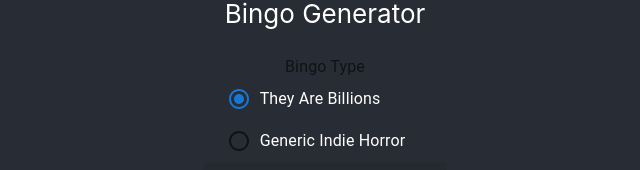
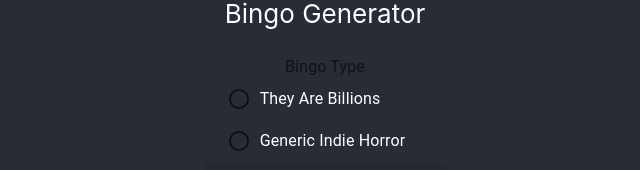
Before and after one commit to Amuga/amuga.github.io, a React (Create React App) app: page / in a window 1280 px wide. Shown: the part 289-459 px from the top of the page, without its empty margins (315-955 px from the left). Built offline with nearby package versions, Linux system fonts and the light colour scheme.

Commit message:
Added different color for horror
+ tiny bit of refactoring

```diff
--- a/src/App.css
+++ b/src/App.css
@@ -54,6 +54,12 @@
   background-color: rgb(20, 228, 13);
 }
 
+.horror {
+  .card-clicked {
+    background-color: rgb(78, 2, 2);
+  }
+}
+
 .card-description {
   margin-bottom: 12px;
 }
--- a/src/App.tsx
+++ b/src/App.tsx
@@ -10,12 +10,9 @@
   const [editedConfig, setEditedConfig] = useState<string>()
   const [bingoCards, setBingoCards] = useState<string[]>([])
   const [configShown, setConfigShown] = useState<boolean>(false)
-  const [listType, setListType] = useState <string>('tabs')
-  /*TODO List:
-     Implement check for maybe multiple games?
-  */
+  const [listType, setListType] = useState <string>('')
 
-  let conditionList: string[] = conditions[listType].slice()
+  let conditionList: string[] = conditions[listType]?.slice()
 
   const getRandomNumber = (maxValue: number): number => {
     return Math.floor(Math.random() * maxValue)
@@ -37,10 +34,14 @@
     if (bingoCards.length >= 25 ) {
       setBingoCards([])
     }
-    for (let i: number = 0; i < 25 ; i++) {
-      const randomItem: string = conditionList[getRandomNumber(conditionList.length)]
-      setBingoCards(prevValues => [...prevValues ,randomItem])
-      conditionList.splice(conditionList.indexOf(randomItem), 1)
+    if (listType) {
+      for (let i: number = 0; i < 25 ; i++) {
+        const randomItem: string = conditionList[getRandomNumber(conditionList.length)]
+        setBingoCards(prevValues => [...prevValues ,randomItem])
+        conditionList.splice(conditionList.indexOf(randomItem), 1)
+      }
+    } else {
+      alert('Select a type, dummy')
     }
   }
 
@@ -59,7 +60,7 @@
       <header className="App-header">
         <img src={logo} className="App-logo" alt="logo" />
         {bingoCards.length < 25 ? (
-          <StartPage onInputChanged={handleInputChange} onButtonClicked={handleGenerateClicked} onRadioClicked={handleRadioClicked} />
+          <StartPage onInputChanged={handleInputChange} onButtonClicked={handleGenerateClicked} onRadioClicked={handleRadioClicked} type={listType} />
         ) : (
           <BingoBoard onButtonClicked={handleGenerateClicked} onBack={() => {setBingoCards([])}} cards={bingoCards} name={playerName} type={listType} />
         )}
--- a/src/components/BingoBoard.tsx
+++ b/src/components/BingoBoard.tsx
@@ -19,7 +19,7 @@
                 <Grid item xs={12}>{type.toUpperCase()} Bingo</Grid>
                 <Grid item xs={12}>{name}'s card</Grid>
             </Grid>
-            <Grid container className='bingo-board'>
+            <Grid container className={`bingo-board ${type}`}>
                 {cards.map((c, index) => <Card card={c} key={index}/>)}
             </Grid>
             <div className="button">
--- a/src/components/StartScreen.tsx
+++ b/src/components/StartScreen.tsx
@@ -6,9 +6,10 @@
     onInputChanged: (e: React.ChangeEvent<HTMLInputElement>) => void
     onButtonClicked: (e: React.MouseEvent<HTMLButtonElement>) => void
     onRadioClicked: (e: React.ChangeEvent<HTMLInputElement>) => void
+    type: string
   }
 
-export const StartPage: FC <Page>= ({onInputChanged, onButtonClicked, onRadioClicked}) => {
+export const StartPage: FC <Page>= ({onInputChanged, onButtonClicked, onRadioClicked, type}) => {
     const [configShown, setConfigShown] = useState<boolean>(false)
     const [editedConfig, setEditedConfig] = useState<string>()
     return (
@@ -18,8 +19,8 @@
                 <FormLabel id="demo-radio-buttons-group-label">Bingo Type</FormLabel>
                 <RadioGroup
                     aria-labelledby="radio-buttons-group-label"
-                    defaultValue="tabs"
                     name="radio-buttons-group"
+                    defaultValue={type}
                 >
                     <FormControlLabel value="tabs" control={<Radio onChange={onRadioClicked} />} label="They Are Billions" />
                     <FormControlLabel value="horror" control={<Radio onChange={onRadioClicked} />} label="Generic Indie Horror" />
```
